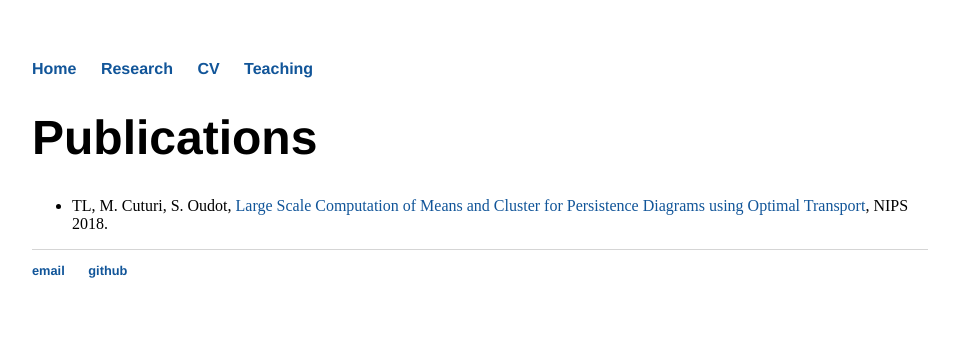
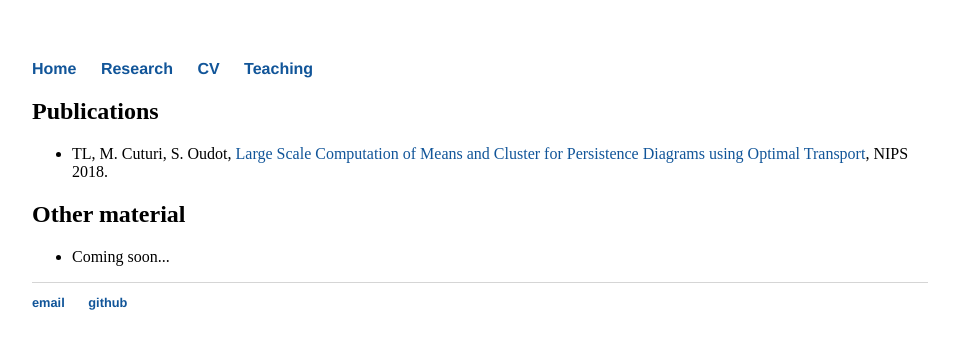
Before and after one commit to tlacombe/tlacombe.github.io, a Jekyll site: the page built from research/index.html, in a window 1280 px wide. Shown: the top 349 px of the page, without its empty margins (160-1119 px from the left). Built offline with Jekyll 4.4.1, drawn with Linux system fonts in a browser that asks for light colours.

Commit message:
added research material section (coming soon)

```diff
--- a/research/index.html
+++ b/research/index.html
@@ -2,7 +2,12 @@
 layout: default
 title: Publications
 ---
-<h1>Publications</h1>
+<h2>Publications</h2>
 	<ul>
 		<li> TL, M. Cuturi, S. Oudot, <a href="https://arxiv.org/pdf/1805.08331.pdf">Large Scale Computation of Means and Cluster for Persistence Diagrams using Optimal Transport</a>, NIPS 2018. </li>
 	</ul>
+
+<h2>Other material</h2>
+	<ul>
+		<li> Coming soon...</li>
+	</ul>
```
